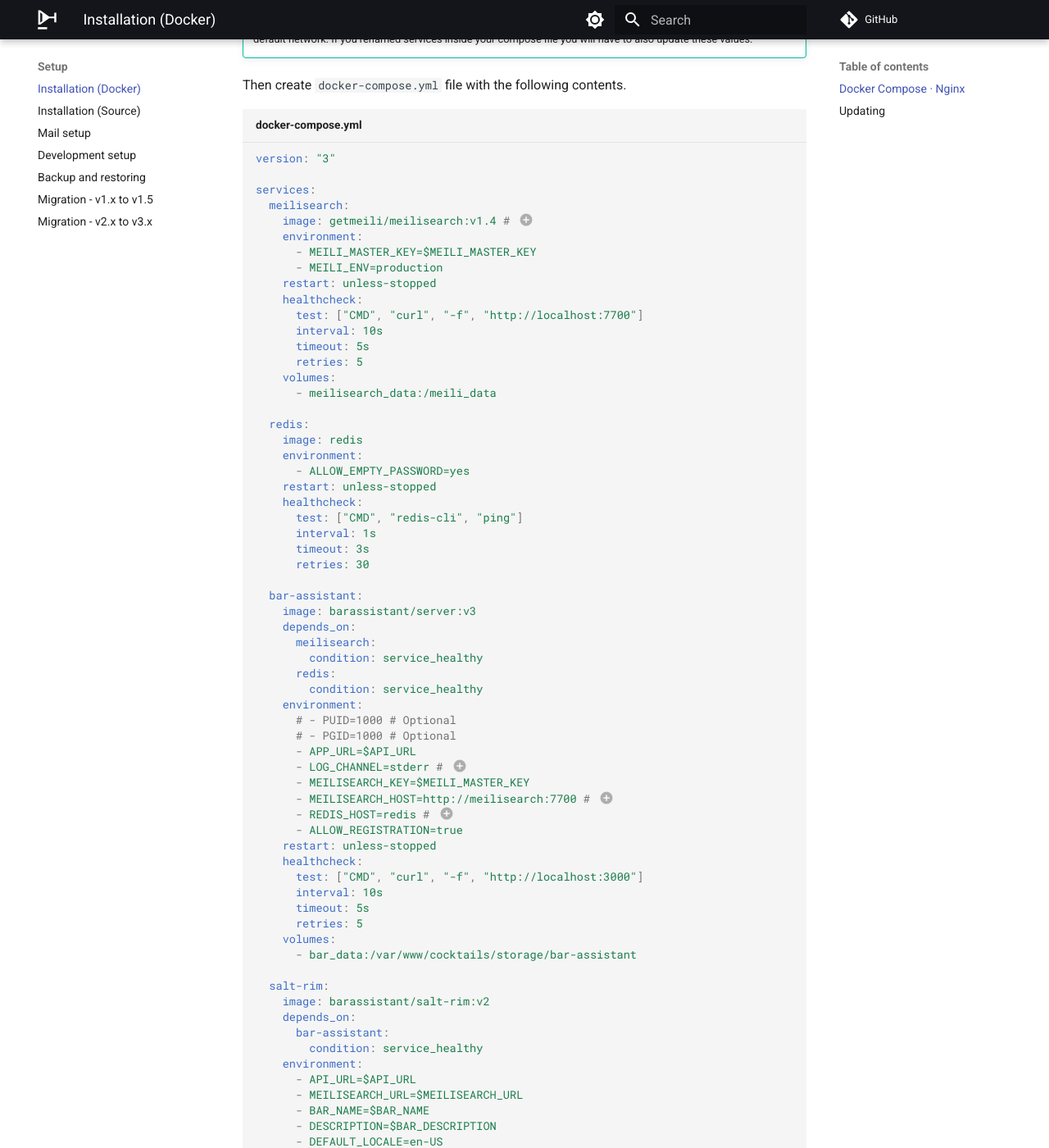
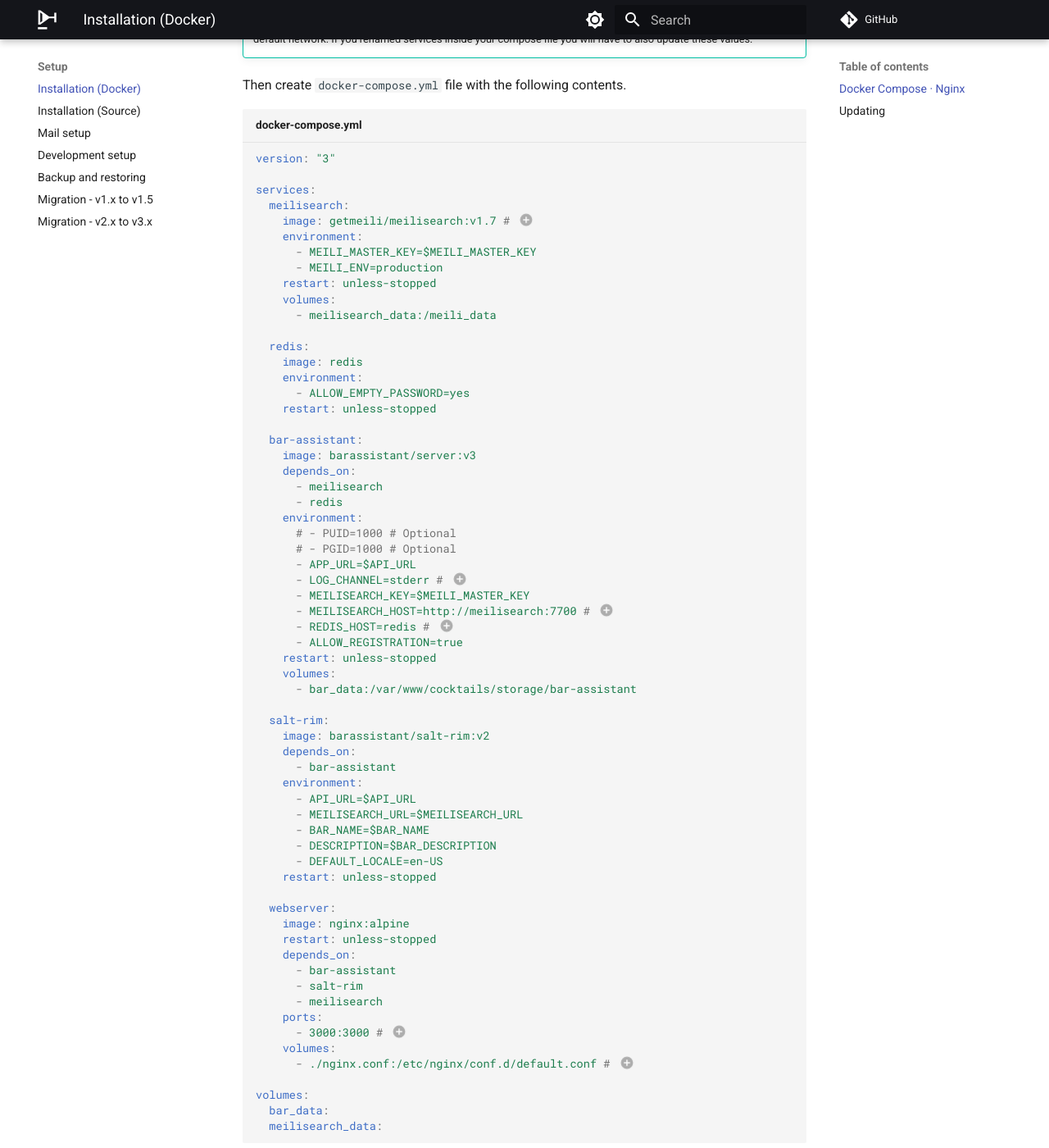
Before and after one commit to bar-assistant/docs, an MkDocs documentation site: the page built from docs/setup/index.md, in a window 1280 px wide and 1400 px high, scrolled down 1567 px. Shown: the whole window at 82% size. Built offline with MkDocs 1.6.1 and Material for MkDocs 9.7.7, drawn with Linux system fonts in a browser that asks for light colours; comment, search, counter and statistics services are not loaded; some of the changed text lies outside the part shown.

Commit message:
Update composer setup

```diff
--- a/docs/setup/index.md
+++ b/docs/setup/index.md
@@ -71,16 +71,11 @@
 
 services:
   meilisearch:
-    image: getmeili/meilisearch:v1.4 # (2)
+    image: getmeili/meilisearch:v1.7 # (2)
     environment:
       - MEILI_MASTER_KEY=$MEILI_MASTER_KEY
       - MEILI_ENV=production
     restart: unless-stopped
-    healthcheck:
-      test: ["CMD", "curl", "-f", "http://localhost:7700"]
-      interval: 10s
-      timeout: 5s
-      retries: 5
     volumes:
       - meilisearch_data:/meili_data
 
@@ -89,19 +84,12 @@
     environment:
       - ALLOW_EMPTY_PASSWORD=yes
     restart: unless-stopped
-    healthcheck:
-      test: ["CMD", "redis-cli", "ping"]
-      interval: 1s
-      timeout: 3s
-      retries: 30
 
   bar-assistant:
     image: barassistant/server:v3
     depends_on:
-      meilisearch:
-        condition: service_healthy
-      redis:
-        condition: service_healthy
+      - meilisearch
+      - redis
     environment:
       # - PUID=1000 # Optional
       # - PGID=1000 # Optional
@@ -112,19 +100,13 @@
       - REDIS_HOST=redis # (4)
       - ALLOW_REGISTRATION=true
     restart: unless-stopped
-    healthcheck:
-      test: ["CMD", "curl", "-f", "http://localhost:3000"]
-      interval: 10s
-      timeout: 5s
-      retries: 5
     volumes:
       - bar_data:/var/www/cocktails/storage/bar-assistant
 
   salt-rim:
     image: barassistant/salt-rim:v2
     depends_on:
-      bar-assistant:
-        condition: service_healthy
+      - bar-assistant
     environment:
       - API_URL=$API_URL
       - MEILISEARCH_URL=$MEILISEARCH_URL
@@ -132,22 +114,14 @@
       - DESCRIPTION=$BAR_DESCRIPTION
       - DEFAULT_LOCALE=en-US
     restart: unless-stopped
-    healthcheck:
-      test: ["CMD", "curl", "-f", "http://localhost:8080"]
-      interval: 10s
-      timeout: 5s
-      retries: 5
 
   webserver:
     image: nginx:alpine
     restart: unless-stopped
     depends_on:
-      bar-assistant:
-        condition: service_healthy
-      salt-rim:
-        condition: service_healthy
-      meilisearch:
-        condition: service_healthy
+      - bar-assistant
+      - salt-rim
+      - meilisearch
     ports:
       - 3000:3000 # (6)
     volumes:
```
